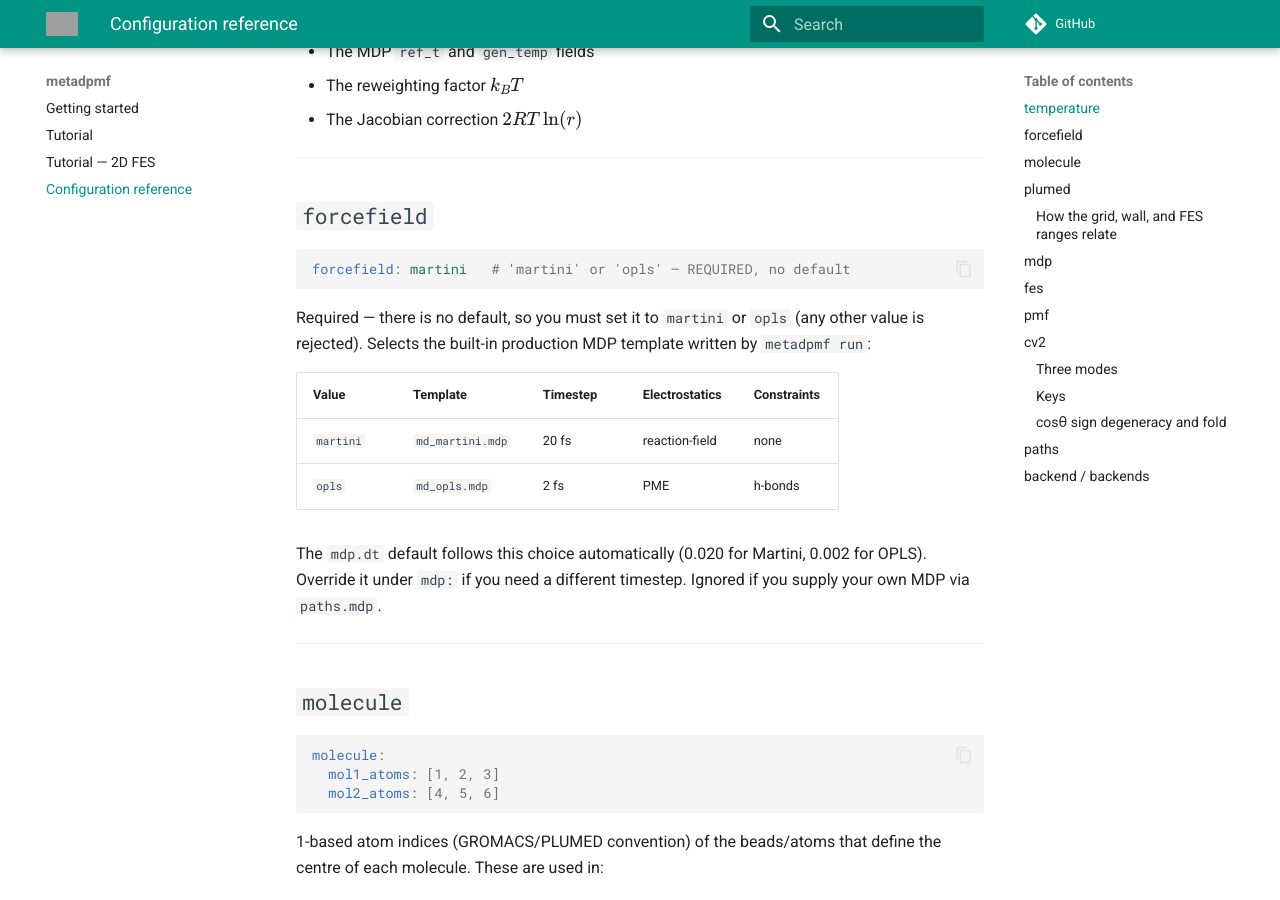
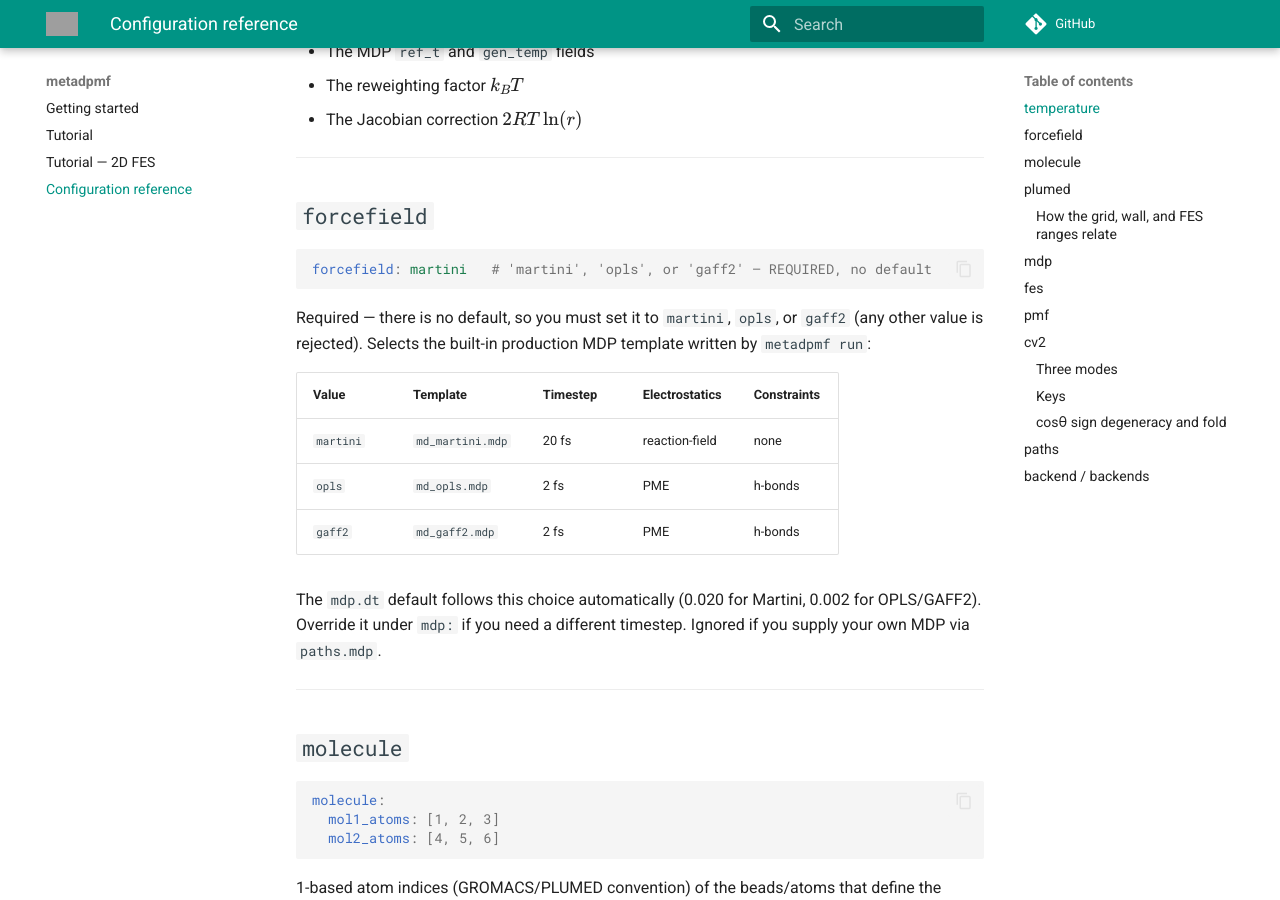
Before and after one commit to alessandri-group/metadpmf, an MkDocs documentation site: the page built from docs/config.md, in a window 1280 px wide and 900 px high, scrolled down 414 px. Built offline with MkDocs 1.6.1 and Material for MkDocs 9.7.7, drawn with Linux system fonts in a browser that asks for light colours; comment, search, counter and statistics services are not loaded; some of the changed text lies outside the part shown; grey boxes are pictures that could not be loaded.

Commit message:
Add gaff2 as a third force-field option
  forcefield now accepts 'gaff2' alongside 'martini' and 'opls'. GAFF2 is
  atomistic (PME, h-bond constraints) so its dt default is 0.002, matching
  OPLS. The md_gaff2.mdp template is picked up automatically by render_mdp
  via the md_{forcefield}.mdp convention; only the dt-default map and the
  two validation messages in config.py needed updating. Docs (config.yaml,
  docs/config.md, docs/index.md, README) and tests updated accordingly.

````diff
--- a/config.yaml
+++ b/config.yaml
@@ -10,7 +10,8 @@
 # Force field (REQUIRED) — selects the built-in production MDP template.
 #   martini : Martini CG  (dt 20 fs, reaction-field electrostatics)
 #   opls    : OPLS-AA      (dt  2 fs, PME, h-bond constraints)
-# No default: you must set this to 'martini' or 'opls'.
+#   gaff2   : GAFF2        (dt  2 fs, PME, h-bond constraints)
+# No default: you must set this to 'martini', 'opls', or 'gaff2'.
 # The dt default follows this choice automatically; override under mdp: if needed.
 # -------------------------------------------------------------------
 forcefield: martini
@@ -44,7 +45,7 @@
 # -------------------------------------------------------------------
 mdp:
   nsteps:  50000000   # total simulation steps (50M steps = 1 µs Martini / 100 ns OPLS)
-  # dt:    0.020      # timestep (ps); default follows forcefield (0.020 martini / 0.002 opls)
+  # dt:    0.020      # timestep (ps); default follows forcefield (0.020 martini / 0.002 opls,gaff2)
 
 # -------------------------------------------------------------------
 # Block FES analysis parameters (metadpmf fes)
--- a/docs/config.md
+++ b/docs/config.md
@@ -23,20 +23,21 @@
 ## `forcefield`
 
 ```yaml
-forcefield: martini   # 'martini' or 'opls' — REQUIRED, no default
+forcefield: martini   # 'martini', 'opls', or 'gaff2' — REQUIRED, no default
 ```
 
-Required — there is no default, so you must set it to `martini` or `opls`
-(any other value is rejected). Selects the built-in production MDP template
-written by `metadpmf run`:
+Required — there is no default, so you must set it to `martini`, `opls`, or
+`gaff2` (any other value is rejected). Selects the built-in production MDP
+template written by `metadpmf run`:
 
 | Value | Template | Timestep | Electrostatics | Constraints |
 |---|---|---|---|---|
 | `martini` | `md_martini.mdp` | 20 fs | reaction-field | none |
 | `opls` | `md_opls.mdp` | 2 fs | PME | h-bonds |
+| `gaff2` | `md_gaff2.mdp` | 2 fs | PME | h-bonds |
 
 The `mdp.dt` default follows this choice automatically (0.020 for Martini,
-0.002 for OPLS). Override it under `mdp:` if you need a different timestep.
+0.002 for OPLS/GAFF2). Override it under `mdp:` if you need a different timestep.
 Ignored if you supply your own MDP via `paths.mdp`.
 
 ---
@@ -136,7 +137,7 @@
 ```yaml
 mdp:
   nsteps: 50000000
-  # dt:   0.020   # default follows forcefield (0.020 martini / 0.002 opls)
+  # dt:   0.020   # default follows forcefield (0.020 martini / 0.002 opls,gaff2)
 ```
 
 Applied to the built-in MDP template selected by `forcefield`. `dt` defaults
````
Also changed, not shown: README.md (+2 -2 lines), docs/index.md (+1 -1 lines), 1 other file.
